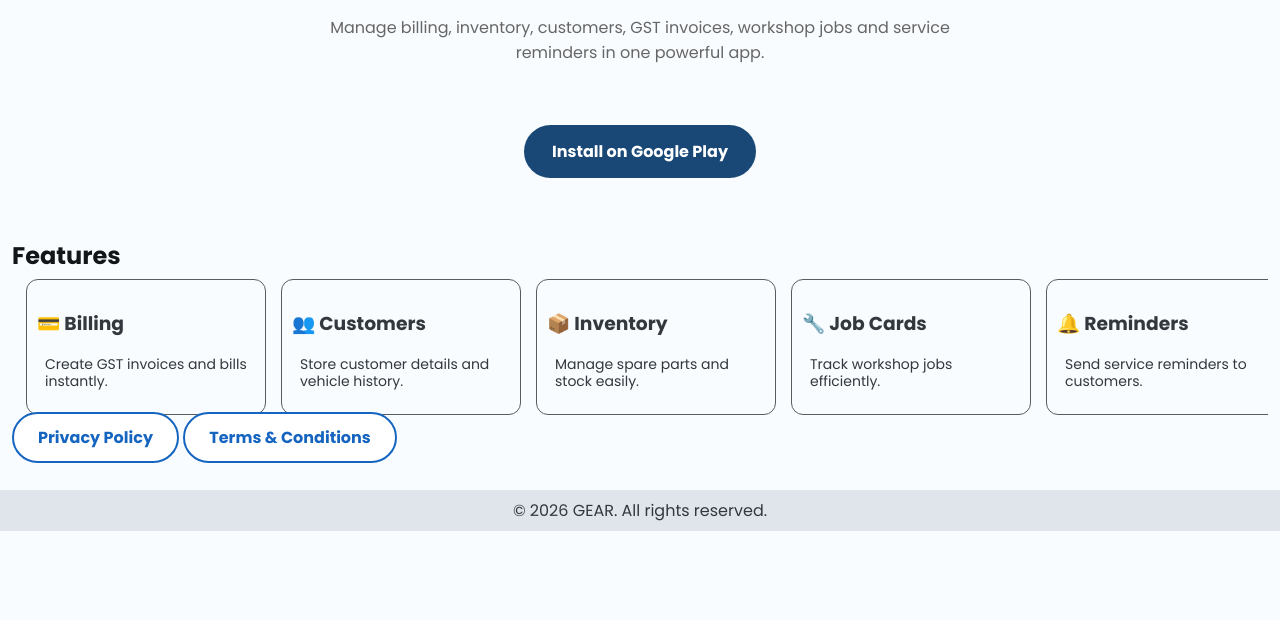
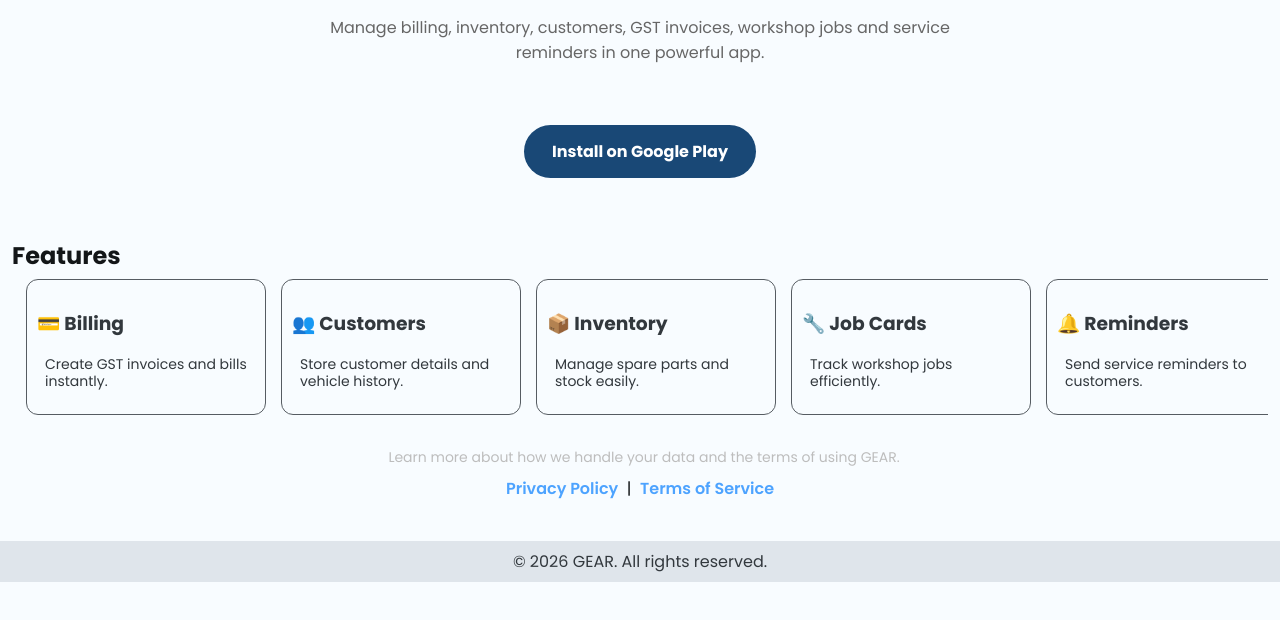
Before and after one commit to blueleafsoft/Gear-Web, a plain HTML site: page index.html in a window 1280 px wide. Shown: the part 272-892 px from the top of the page. Before the commit the page ends 863 px from the top, so only its background shows below. Drawn offline with Linux system fonts and the light colour scheme.

Commit message:
style updated

```diff
--- a/index.html
+++ b/index.html
@@ -81,13 +81,17 @@
         </div>
       </div>
 
+					<div class="links">
+      <p>
+        Learn more about how we handle your data and the terms of using GEAR.
+      </p>
+
+      <a href="privacy-policy.html">Privacy Policy</a>
+      &nbsp;|&nbsp;
+      <a href="terms-of-services.html">Terms of Service</a>
+    </div>
 
 
-
-      <div class="button">
-        <a href="privacy-policy.html">Privacy Policy</a>
-        <a href="terms-of-services.html">Terms & Conditions</a>
-      </div>
     </div>
 
 
--- a/style.css
+++ b/style.css
@@ -313,6 +313,28 @@ footer {
     font-size: 14px;
 }
 
+.links {
+    text-align: center;
+    margin-top: 24px;
+    margin-bottom: 24px;
+}
+
+.links p {
+    margin-bottom: 10px;
+    color: #bdbdbd;
+}
+
+.links a {
+    color: #4da3ff;
+    text-decoration: none;
+    font-weight: 600;
+}
+
+.links a:hover {
+    text-decoration: underline;
+}
+
+
 /* Responsive */
 @media(max-width:768px) {
 
```
